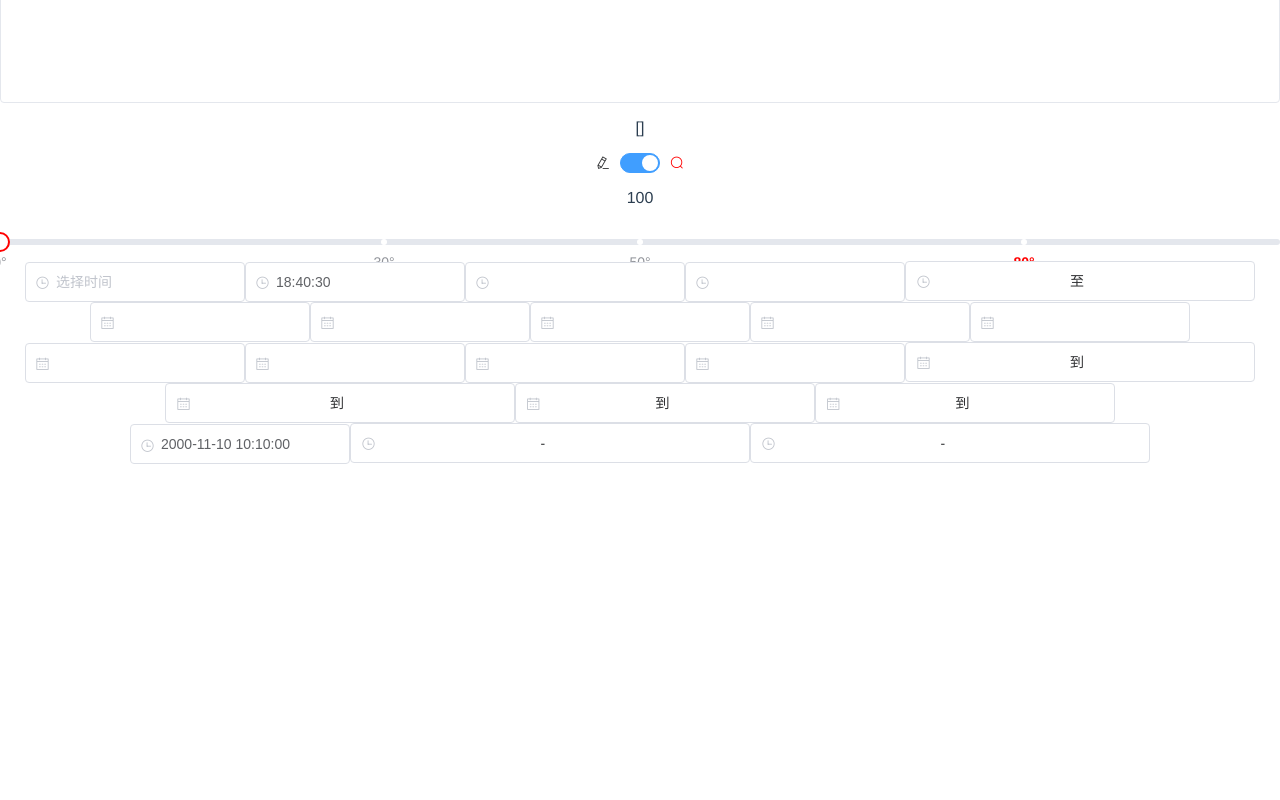
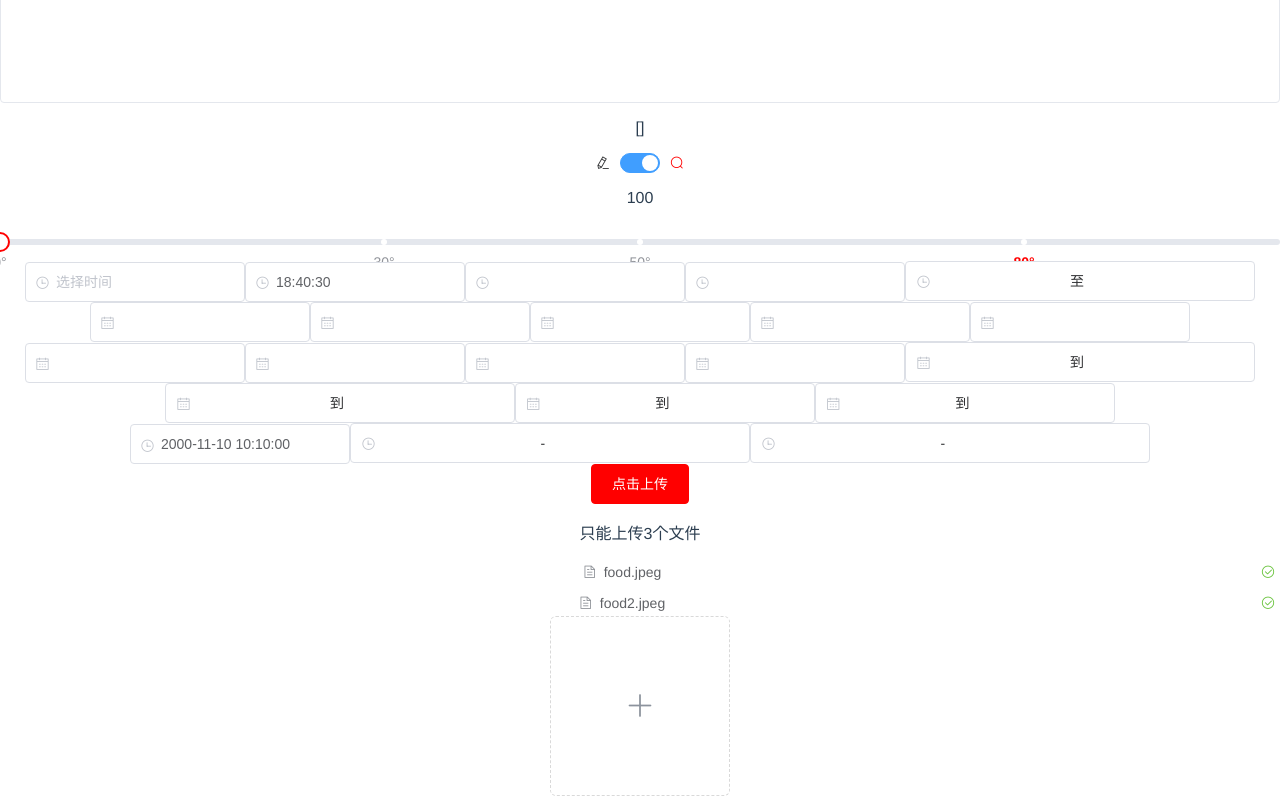
Before and after one commit to BonjourYY/element-ui-starter, a Vue app: page / in a window 1280 px wide. Shown: the part 859-1659 px from the top of the page. Before the commit the page ends 1323 px from the top, so only its background shows below. Built offline with nearby package versions, Linux system fonts and the light colour scheme.

Commit message:
feature：Add Upload Component-用户头像上传

```diff
--- a/src/App.vue
+++ b/src/App.vue
@@ -17,10 +17,12 @@
     <ElementTimePicker></ElementTimePicker>
     <ElementDatePicker></ElementDatePicker>
     <ElementDatetimePicker></ElementDatetimePicker>
+    <ElementUpload></ElementUpload>
   </div>
 </template>
 
 <script>
+// 想一下有没有办法，可以循环导入所有组件
 import ElementLayout from './components/ElementLayout.vue';
 import ElementContainer from './components/ElementContainer.vue';
 import ElementIcon from './components/ElementIcon.vue';
@@ -37,6 +39,7 @@ import ElementSlider from './components/ElementSlider.vue';
 import ElementTimePicker from './components/ElementTimePicker.vue';
 import ElementDatePicker from './components/ElementDatePicker.vue';
 import ElementDatetimePicker from './components/ElementDatetimePicker.vue';
+import ElementUpload from './components/ElementUpload.vue';
 export default {
   name: 'app',
   components: {
@@ -56,6 +59,7 @@ export default {
     ElementTimePicker,
     ElementDatePicker,
     ElementDatetimePicker,
+    ElementUpload,
   },
   methods: {
     getMessages() {
--- /dev/null
+++ b/src/components/ElementUpload.vue
@@ -0,0 +1,95 @@
+<template>
+  <div class="element-upload">
+    <el-upload
+      :limit="limit"
+      :on-exceed="handleExceed"
+      :on-preview="handlePreview"
+      :on-remove="handleRemove"
+      :file-list="filesList"
+      multiple
+      action="https://jsonplaceholder.typicode.com/posts/"
+      :before-remove="beforeRemove">
+      <el-button type="primary">点击上传</el-button>
+      <template #tip>
+        <p>只能上传{{ limit }}个文件</p>
+      </template>
+    </el-upload>
+    <!-- 上传头像 -->
+    <el-upload class="avatar-uploader" action="https://jsonplaceholder.typicode.com/posts/">
+      <img v-if="imageUrl" :src="imageUrl" alt="image" class="avatar" />
+      <i v-else class="el-icon-plus avatar-uploader-icon"></i>
+    </el-upload>
+  </div>
+</template>
+
+<script>
+export default {
+  name: 'ElementUpload',
+  data() {
+    return {
+      limit: 3,
+      imageUrl: null,
+      filesList: [
+        { name: 'food.jpeg', url: 'https://fuss10.elemecdn.com/3/63/4e7f3a15429bfda99bce42a18cdd1jpeg.jpeg?imageMogr2/thumbnail/360x360/format/webp/quality/100' },
+        { name: 'food2.jpeg', url: 'https://fuss10.elemecdn.com/3/63/4e7f3a15429bfda99bce42a18cdd1jpeg.jpeg?imageMogr2/thumbnail/360x360/format/webp/quality/100' },
+      ],
+    };
+  },
+  methods: {
+    handleExceed(files, filesList) {
+      // files:选择的文件
+      // filesList:已选择的文件
+      console.log(this);
+      this.$message.warning(`限制选择${this.limit}个文件，你本次选择了${files.length}个文件，总共选择了${files.length + filesList.length}个文件`);
+    },
+    beforeRemove(file) {
+      return this.$confirm(`确定移除 ${file.name}？`);
+    },
+    handleRemove(file) {
+      console.log(`你成功移除了${file.name}`);
+    },
+    handlePreview() {
+      console.log(`你成功预览了`);
+    },
+  },
+};
+</script>
+<!-- css module not support deep selector -->
+<!-- <style lang="scss" module>
+.avatar-uploader {
+  border: 1px solid green;
+  ::v-deep .el-upload {
+    border: 1px solid red;
+  }
+}
+</style> -->
+
+<!-- 只能使用 scoped -->
+<style lang="scss" scoped>
+.avatar-uploader {
+  ::v-deep .el-upload {
+    border: 1px dashed #d9d9d9;
+    border-radius: 6px;
+    cursor: pointer;
+    position: relative;
+    overflow: hidden;
+    &:hover {
+      border-color: #409eff;
+    }
+  }
+}
+
+.avatar-uploader-icon {
+  font-size: 28px;
+  color: #8c939d;
+  width: 178px;
+  height: 178px;
+  line-height: 178px;
+  text-align: center;
+}
+
+.avatar {
+  width: 178px;
+  height: 178px;
+}
+</style>
```
